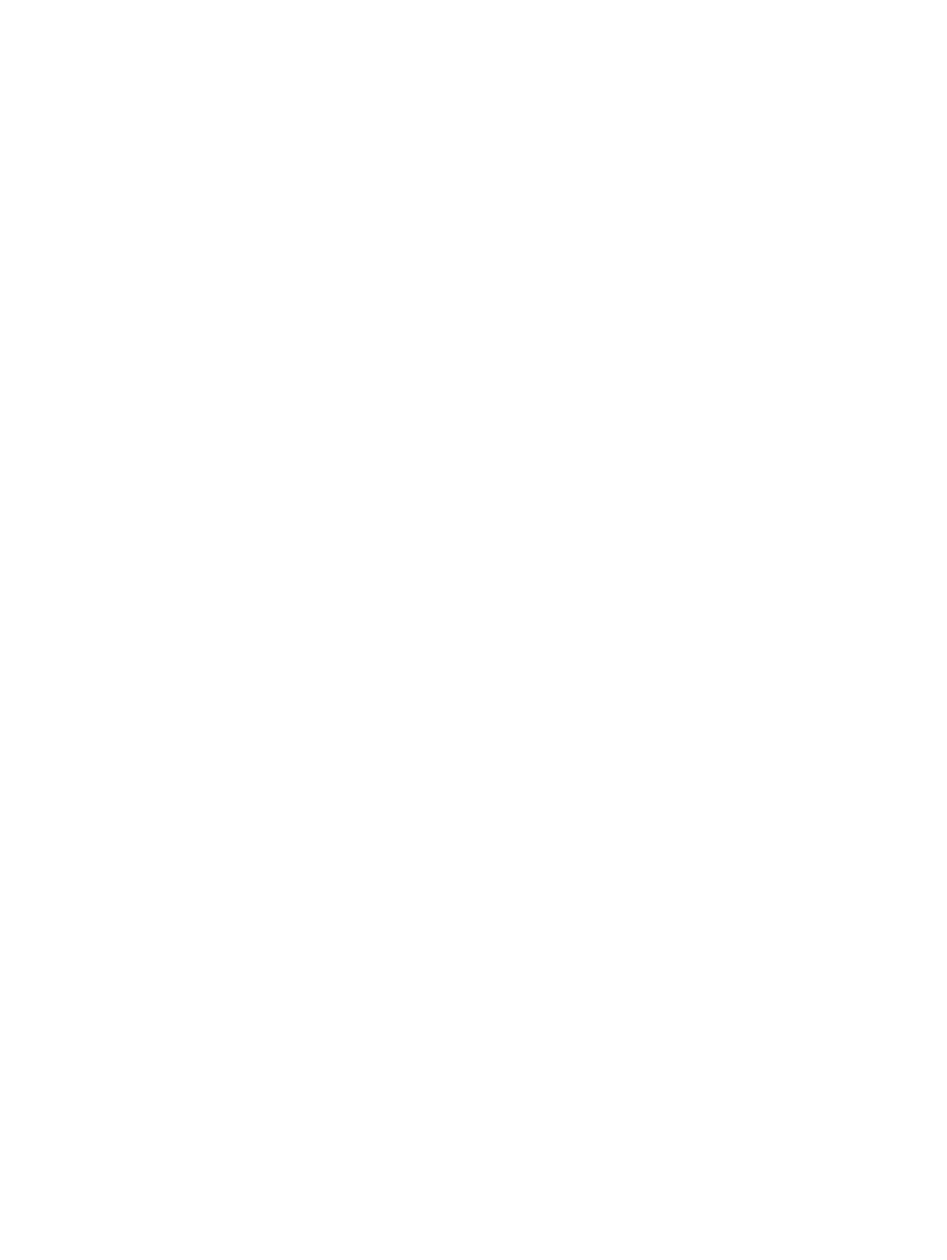
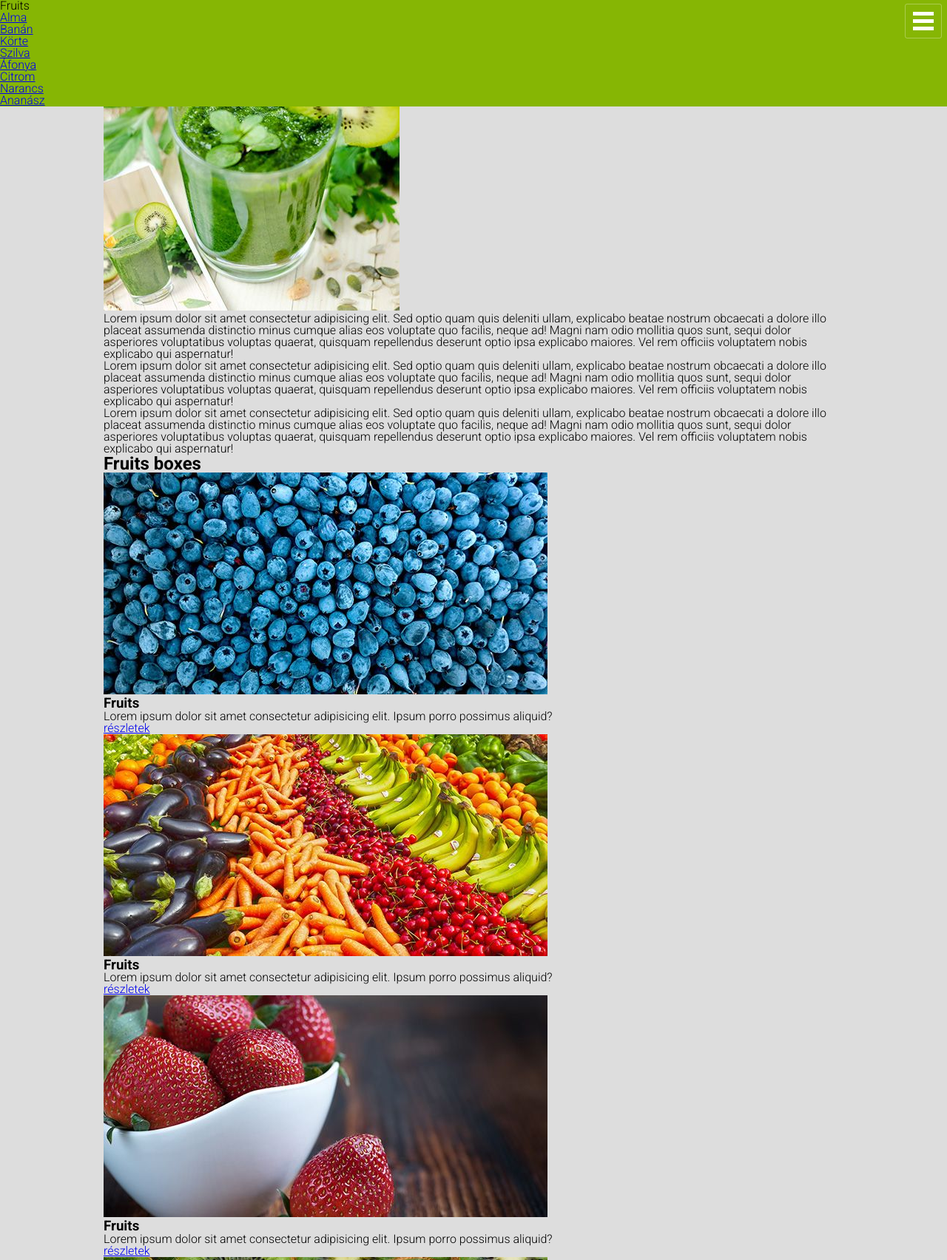
Before and after one commit to SzoftTeszt/Fruits1115, a plain HTML site: page index.html in a window 1280 px wide. Shown: the top 1704 px of the page at 74% size. Before the commit the page ends 800 px from the top, so only its background shows below. Drawn offline with Linux system fonts and the light colour scheme.

Commit message:
Create Layout

```diff
--- a/index.html
+++ b/index.html
@@ -9,6 +9,89 @@
     <link rel="icon" type="image/png" href="./pics/favicon.png">
 </head>
 <body>
+    <div id="container">
+        <div id="header">
+            <div id="nav">
+                <input type="checkbox" id="hambi-gomb">
+                <label for="hambi-gomb" id="hamburger">
+                    <span></span>
+                    <span></span>
+                    <span></span>
+                </label>
+                <ul>
+                    <li>Fruits</li>
+                    <li><a href="#">Alma</a></li>
+                    <li><a href="#">Banán</a></li>
+                    <li><a href="#">Körte</a></li>
+                    <li><a href="#">Szilva</a></li>
+                    <li><a href="#">Áfonya</a></li>
+                    <li><a href="#">Citrom</a></li>
+                    <li><a href="#">Narancs</a></li>
+                    <li><a href="#">Ananász</a></li>
+                </ul>
+            </div>
+        </div>
+        <div id="man">
+            <h1>Fruits</h1>
+            <img src="./pics/intro.jpg" alt="gyümölcs">
+            <p>Lorem ipsum dolor sit amet consectetur adipisicing elit. Sed optio quam quis deleniti ullam, explicabo beatae nostrum obcaecati a dolore illo placeat assumenda distinctio minus cumque alias eos voluptate quo facilis, neque ad! Magni nam odio mollitia quos sunt, sequi dolor asperiores voluptatibus voluptas quaerat, quisquam repellendus deserunt optio ipsa explicabo maiores. Vel rem officiis voluptatem nobis explicabo qui aspernatur!</p>
+            <p>Lorem ipsum dolor sit amet consectetur adipisicing elit. Sed optio quam quis deleniti ullam, explicabo beatae nostrum obcaecati a dolore illo placeat assumenda distinctio minus cumque alias eos voluptate quo facilis, neque ad! Magni nam odio mollitia quos sunt, sequi dolor asperiores voluptatibus voluptas quaerat, quisquam repellendus deserunt optio ipsa explicabo maiores. Vel rem officiis voluptatem nobis explicabo qui aspernatur!</p>
+            <p>Lorem ipsum dolor sit amet consectetur adipisicing elit. Sed optio quam quis deleniti ullam, explicabo beatae nostrum obcaecati a dolore illo placeat assumenda distinctio minus cumque alias eos voluptate quo facilis, neque ad! Magni nam odio mollitia quos sunt, sequi dolor asperiores voluptatibus voluptas quaerat, quisquam repellendus deserunt optio ipsa explicabo maiores. Vel rem officiis voluptatem nobis explicabo qui aspernatur!</p>
+            <h2>Fruits boxes</h2>
 
+            <div id="boxes">
+
+                <div class="box">
+                    <img src="./pics/image1.jpg">
+                    <div class="box-content">
+                        <h3>Fruits</h3>
+                        <p>Lorem ipsum dolor sit amet consectetur adipisicing elit. Ipsum porro possimus aliquid?</p>
+                        <a href="#">részletek</a>
+                    </div>
+                </div>
+                <div class="box">
+                    <img src="./pics/image2.jpg">
+                    <div class="box-content">
+                        <h3>Fruits</h3>
+                        <p>Lorem ipsum dolor sit amet consectetur adipisicing elit. Ipsum porro possimus aliquid?</p>
+                        <a href="#">részletek</a>
+                    </div>
+                </div>
+                <div class="box">
+                    <img src="./pics/image3.jpg">
+                    <div class="box-content">
+                        <h3>Fruits</h3>
+                        <p>Lorem ipsum dolor sit amet consectetur adipisicing elit. Ipsum porro possimus aliquid?</p>
+                        <a href="#">részletek</a>
+                    </div>
+                </div>
+                <div class="box">
+                    <img src="./pics/image4.jpg">
+                    <div class="box-content">
+                        <h3>Fruits</h3>
+                        <p>Lorem ipsum dolor sit amet consectetur adipisicing elit. Ipsum porro possimus aliquid?</p>
+                        <a href="#">részletek</a>
+                    </div>
+                </div>
+                <div class="box">
+                    <img src="./pics/image5.jpg">
+                    <div class="box-content">
+                        <h3>Fruits</h3>
+                        <p>Lorem ipsum dolor sit amet consectetur adipisicing elit. Ipsum porro possimus aliquid?</p>
+                        <a href="#">részletek</a>
+                    </div>
+                </div>
+                <div class="box">
+                    <img src="./pics/image6.jpg">
+                    <div class="box-content">
+                        <h3>Fruits</h3>
+                        <p>Lorem ipsum dolor sit amet consectetur adipisicing elit. Ipsum porro possimus aliquid?</p>
+                        <a href="#">részletek</a>
+                    </div>
+                </div>
+
+            </div>
+        </div>
+    </div>
 </body>
 </html>
--- a/style/style.css
+++ b/style/style.css
@@ -1,3 +1,4 @@
+@import url('https://fonts.googleapis.com/css2?family=Roboto:ital,wght@0,100;0,300;0,700;1,400&display=swap');
 *{
     padding: 0;
     margin:0;
@@ -5,3 +6,51 @@
     list-style: none;
     line-height: 1;
 }
+html
+{
+    font-size:16px;
+}
+body{
+    background: #ddd;
+    font-family: 'Roboto', sans-serif;
+}
+#container{
+    max-width: 1000px;
+    margin:0 auto;
+    width:95%;
+}
+#header{
+    background: #86b604;
+    position: fixed;
+    top:0;
+    left:0;
+    right:0;
+}
+
+
+#nav #hambi-gomb{
+    display: none;
+}
+#nav::after{
+    content: '';
+    clear: both;
+    display: table;
+}
+#hamburger{
+    width:50px;
+    border:1px solid rgba(255,255,255,.3);
+    border-radius: 3px;
+    padding: 10px;
+    display: block;
+    float:right;
+    margin:5px 7px 0 0;
+}
+#hamburger span{
+    background: white;
+    height: 5px;
+    margin-bottom: 5px;
+    display: block;
+}
+#hamburger span:last-child{
+    margin-bottom: 0;
+}
```
